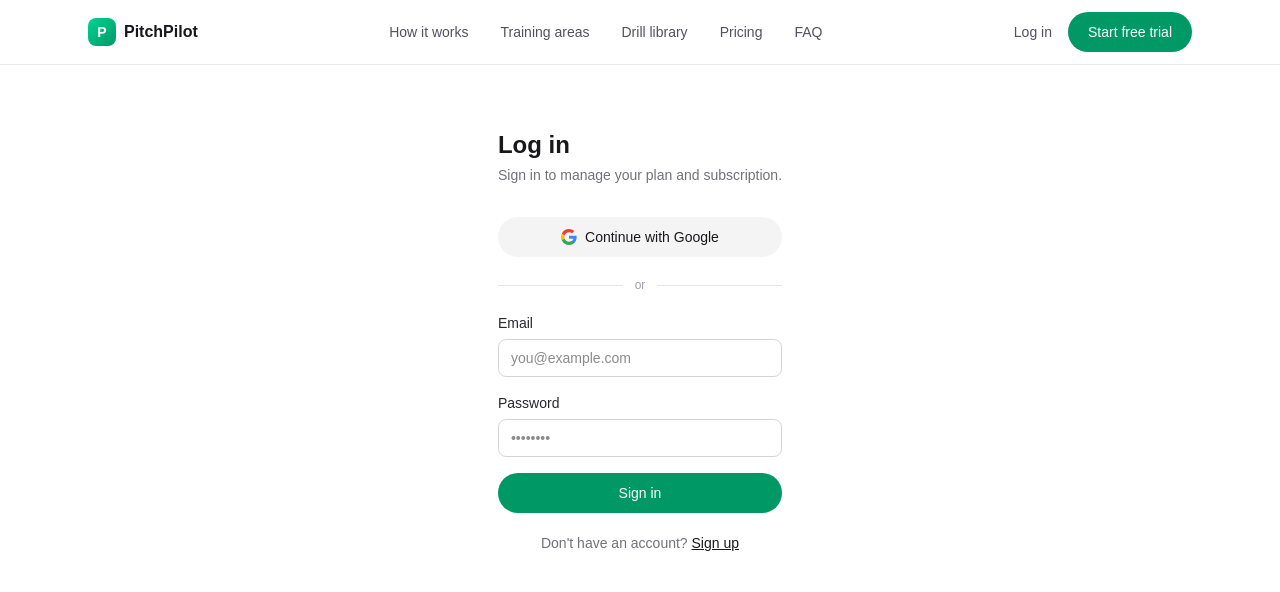
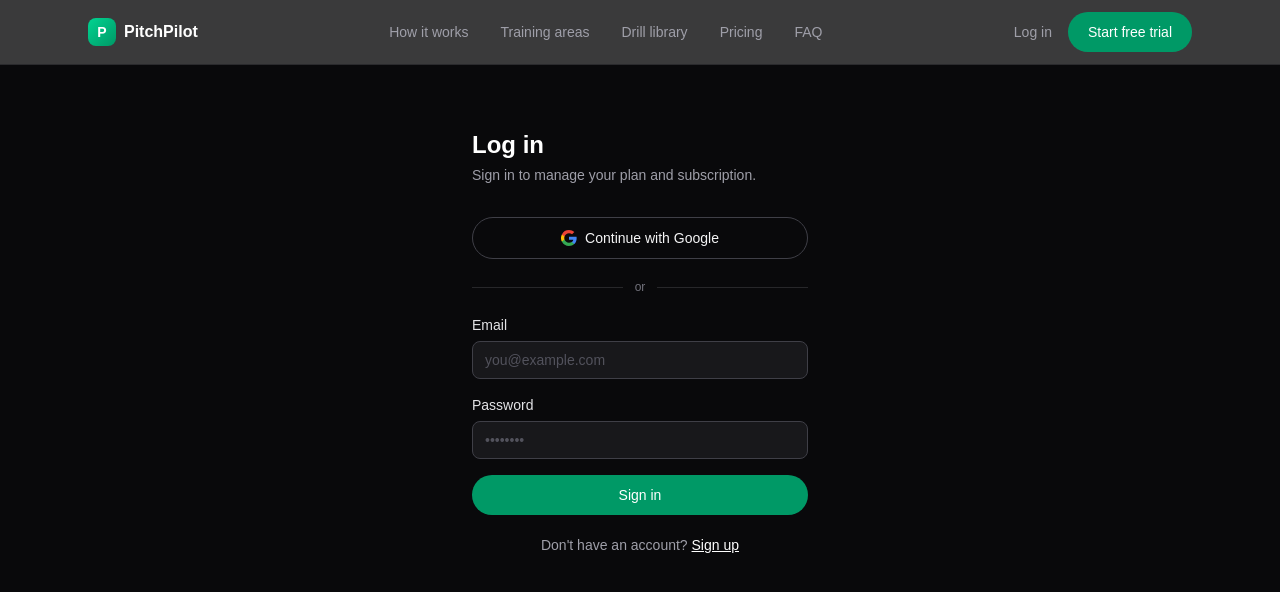
Before and after one commit to nazimharizi06/pitchpilot, a Next.js app: page /login in a window 1280 px wide. Shown: the top 592 px of the page. Built offline with nearby package versions, Linux system fonts and the light colour scheme; no server answers.

Commit message:
deisgn edits again

```diff
--- a/app/drills/page.tsx
+++ b/app/drills/page.tsx
@@ -23,10 +23,11 @@
 
   return (
     <>
-      <Header />
-      <main className="max-w-4xl mx-auto px-6 py-12">
-        <h1 className="text-2xl font-semibold text-zinc-900 dark:text-zinc-50 mb-1">Drill library</h1>
-        <p className="text-sm text-zinc-500 dark:text-zinc-400 mb-8">
+      <Header dark />
+      <main className="bg-zinc-950 min-h-screen">
+        <div className="max-w-4xl mx-auto px-6 py-12">
+          <h1 className="text-2xl font-semibold text-white mb-1">Drill library</h1>
+          <p className="text-sm text-zinc-400 mb-8">
             Every drill in PitchPilot&apos;s library, browsable anytime. Subscribe to Pro to turn these into a
             personalized weekly plan.
           </p>
@@ -36,9 +37,7 @@
             if (categoryDrills.length === 0) return null;
             return (
               <section key={category} className="mb-10">
-              <h2 className="text-lg font-semibold text-zinc-900 dark:text-zinc-50 mb-4">
-                {SKILL_CATEGORY_LABELS[category]}
-              </h2>
+                <h2 className="text-lg font-semibold text-white mb-4">{SKILL_CATEGORY_LABELS[category]}</h2>
                 <div className="flex flex-col gap-3">
                   {categoryDrills.map((drill) => (
                     <div key={drill.id} className="relative">
@@ -52,6 +51,7 @@
               </section>
             );
           })}
+        </div>
       </main>
     </>
   );
--- a/app/login/page.tsx
+++ b/app/login/page.tsx
@@ -4,7 +4,7 @@
 import { useSearchParams } from "next/navigation";
 import { createClient } from "@/lib/supabase/client";
 import { Header } from "@/components/landing/Header";
-import { Field, inputClass } from "@/components/ui/Field";
+import { Field, darkInputClass } from "@/components/ui/Field";
 import { Button } from "@/components/ui/Button";
 
 // Google's official multicolor "G" mark — lucide-react doesn't ship brand icons.
@@ -80,62 +80,62 @@
 
   return (
     <div className="flex flex-col gap-5">
-      <Button variant="secondary" className="w-full gap-2" type="button" onClick={handleGoogle}>
+      <Button variant="outlineDark" className="w-full gap-2" type="button" onClick={handleGoogle}>
         <GoogleIcon />
         Continue with Google
       </Button>
 
-      <div className="flex items-center gap-3 text-xs text-zinc-400 dark:text-zinc-500">
-        <div className="h-px flex-1 bg-zinc-200 dark:bg-zinc-800" />
+      <div className="flex items-center gap-3 text-xs text-zinc-500">
+        <div className="h-px flex-1 bg-zinc-800" />
         or
-        <div className="h-px flex-1 bg-zinc-200 dark:bg-zinc-800" />
+        <div className="h-px flex-1 bg-zinc-800" />
       </div>
 
       <form onSubmit={handleSubmit} className="flex flex-col gap-4">
-        <Field label="Email">
+        <Field dark label="Email">
           <input
             type="email"
             required
-            className={inputClass}
+            className={darkInputClass}
             value={email}
             onChange={(e) => setEmail(e.target.value)}
             placeholder="you@example.com"
           />
         </Field>
-        <Field label="Password">
+        <Field dark label="Password">
           <input
             type="password"
             required
             minLength={6}
-            className={inputClass}
+            className={darkInputClass}
             value={password}
             onChange={(e) => setPassword(e.target.value)}
             placeholder="••••••••"
           />
         </Field>
         {error && (
-          <p className="text-sm text-red-600 dark:text-red-400" role="alert">
+          <p className="text-sm text-red-400" role="alert">
             {error}
           </p>
         )}
-        {message && <p className="text-sm text-emerald-600 dark:text-emerald-400">{message}</p>}
+        {message && <p className="text-sm text-emerald-400">{message}</p>}
         <Button type="submit" disabled={submitting}>
           {submitting ? "Please wait..." : mode === "signin" ? "Sign in" : "Create account"}
         </Button>
       </form>
 
-      <p className="text-sm text-center text-zinc-500 dark:text-zinc-400">
+      <p className="text-sm text-center text-zinc-400">
         {mode === "signin" ? (
           <>
             Don&apos;t have an account?{" "}
-            <button type="button" className="underline text-zinc-900 dark:text-zinc-100" onClick={() => switchMode("signup")}>
+            <button type="button" className="underline text-white" onClick={() => switchMode("signup")}>
               Sign up
             </button>
           </>
         ) : (
           <>
             Already have an account?{" "}
-            <button type="button" className="underline text-zinc-900 dark:text-zinc-100" onClick={() => switchMode("signin")}>
+            <button type="button" className="underline text-white" onClick={() => switchMode("signin")}>
               Sign in
             </button>
           </>
@@ -148,13 +148,15 @@
 export default function LoginPage() {
   return (
     <>
-      <Header />
-      <main className="max-w-sm mx-auto px-6 py-16">
-        <h1 className="text-2xl font-semibold text-zinc-900 dark:text-zinc-50 mb-1">Log in</h1>
-        <p className="text-sm text-zinc-500 dark:text-zinc-400 mb-8">Sign in to manage your plan and subscription.</p>
-        <Suspense fallback={null}>
-          <LoginForm />
-        </Suspense>
+      <Header dark />
+      <main className="bg-zinc-950 min-h-screen">
+        <div className="max-w-sm mx-auto px-6 py-16">
+          <h1 className="text-2xl font-semibold text-white mb-1">Log in</h1>
+          <p className="text-sm text-zinc-400 mb-8">Sign in to manage your plan and subscription.</p>
+          <Suspense fallback={null}>
+            <LoginForm />
+          </Suspense>
+        </div>
       </main>
     </>
   );
--- a/components/plan/DrillCard.tsx
+++ b/components/plan/DrillCard.tsx
@@ -8,26 +8,26 @@
 
 export function DrillCard({ drill, repsDuration }: { drill: Drill; repsDuration: string }) {
   return (
-    <div className="rounded-lg border border-zinc-200 dark:border-zinc-800 p-4">
+    <div className="rounded-xl border border-zinc-800 bg-zinc-900/40 p-4">
       <div className="flex items-start justify-between gap-3">
         <div>
-          <span className="text-xs font-medium uppercase tracking-wide text-emerald-600 dark:text-emerald-400">
+          <span className="text-xs font-medium uppercase tracking-wide text-emerald-400">
             {SESSION_TYPE_LABEL[drill.session_type]}
           </span>
-          <h3 className="font-semibold text-zinc-900 dark:text-zinc-50">{drill.name}</h3>
+          <h3 className="font-semibold text-white">{drill.name}</h3>
         </div>
-        <span className="text-xs text-zinc-500 dark:text-zinc-400 whitespace-nowrap">{repsDuration}</span>
+        <span className="text-xs text-zinc-500 whitespace-nowrap">{repsDuration}</span>
       </div>
-      <p className="mt-2 text-sm text-zinc-600 dark:text-zinc-300">{drill.instructions}</p>
+      <p className="mt-2 text-sm text-zinc-400">{drill.instructions}</p>
       {drill.progressions.length > 0 && (
-        <p className="mt-2 text-xs text-zinc-500 dark:text-zinc-400">
-          <span className="font-medium">Level up: </span>
+        <p className="mt-2 text-xs text-zinc-500">
+          <span className="font-medium text-zinc-400">Level up: </span>
           {drill.progressions[0]}
         </p>
       )}
       {drill.weak_foot_variant && (
-        <p className="mt-2 text-xs text-zinc-500 dark:text-zinc-400">
-          <span className="font-medium">Weak-foot variant: </span>
+        <p className="mt-2 text-xs text-zinc-500">
+          <span className="font-medium text-zinc-400">Weak-foot variant: </span>
           {drill.weak_foot_variant}
         </p>
       )}
```
Lines whose indentation alone changed are shown as unchanged.
